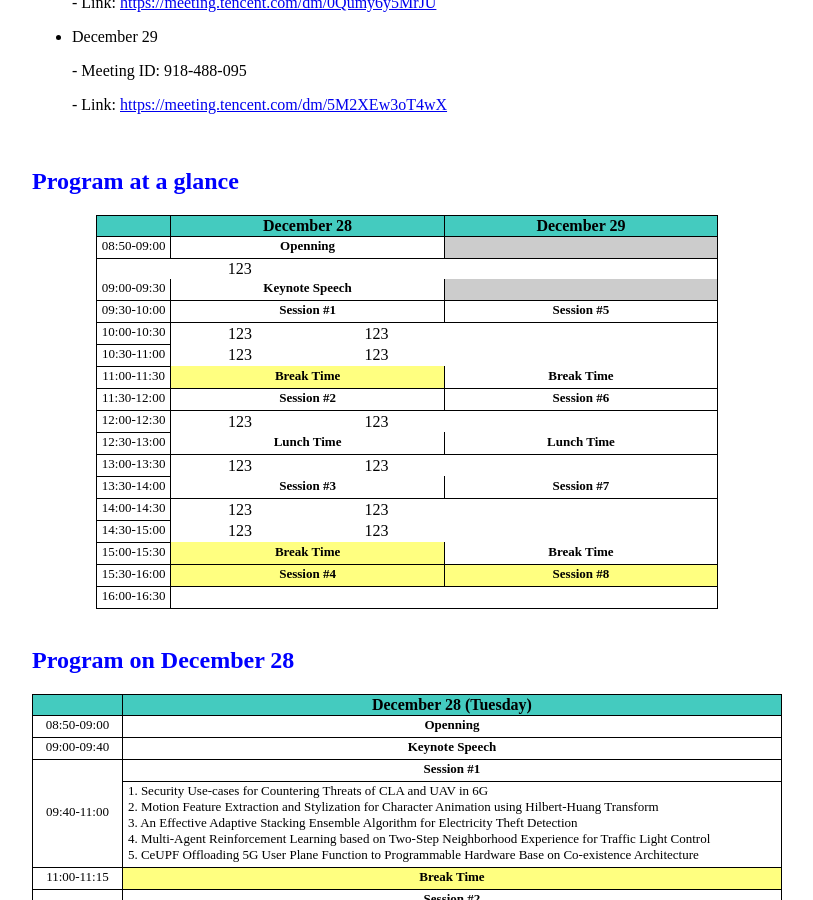
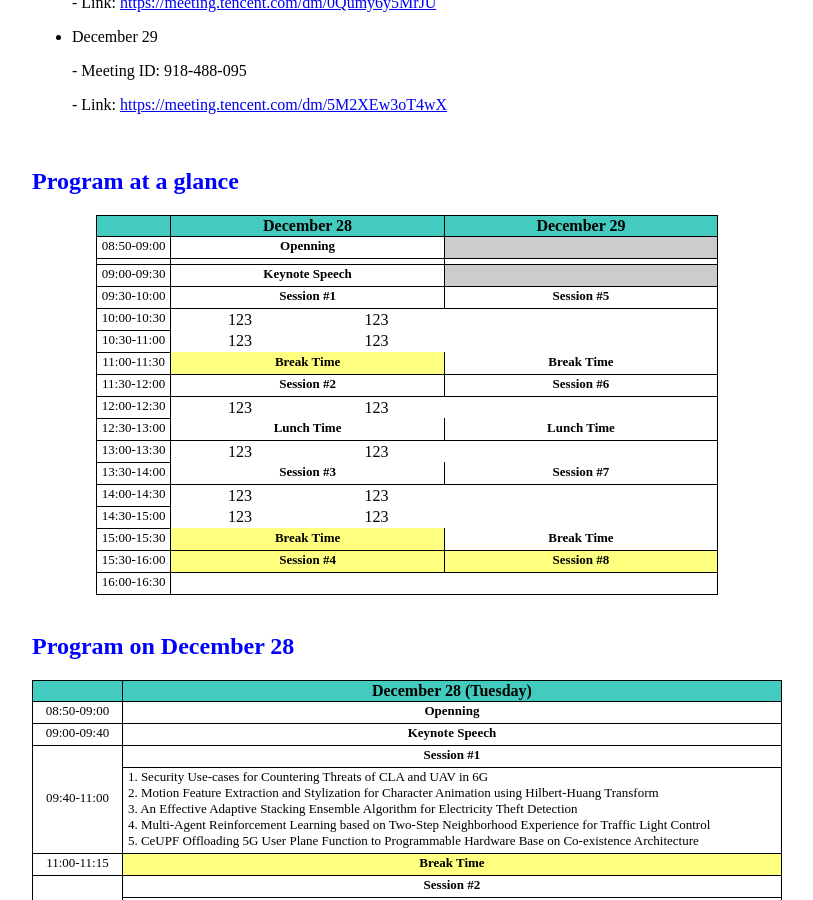
Before and after one commit to icea-conf/2021, a Jekyll site: the page built from program/index.html, in a window 1280 px wide and 900 px high, scrolled down 611 px. Shown: the whole window, without its empty margins (233-1046 px from the left). Built offline with Jekyll 4.4.1, drawn with Linux system fonts in a browser that asks for light colours.

Commit message:
Update index.html

```diff
--- a/program/index.html
+++ b/program/index.html
@@ -37,8 +37,9 @@ title: ACM ICEA 2021
                          </tr>
 
                          <tr>
-                              <td></td>
-                              <td>123</td>
+                              <td class="tcontent4" width="12%"></td>
+                              <td class="tcontent4" width="44%" colspan="2"></td>
+                              <td class="tcontent4" width="44%" colspan="2"></td>
                          </tr>
 
                          <tr>
```
